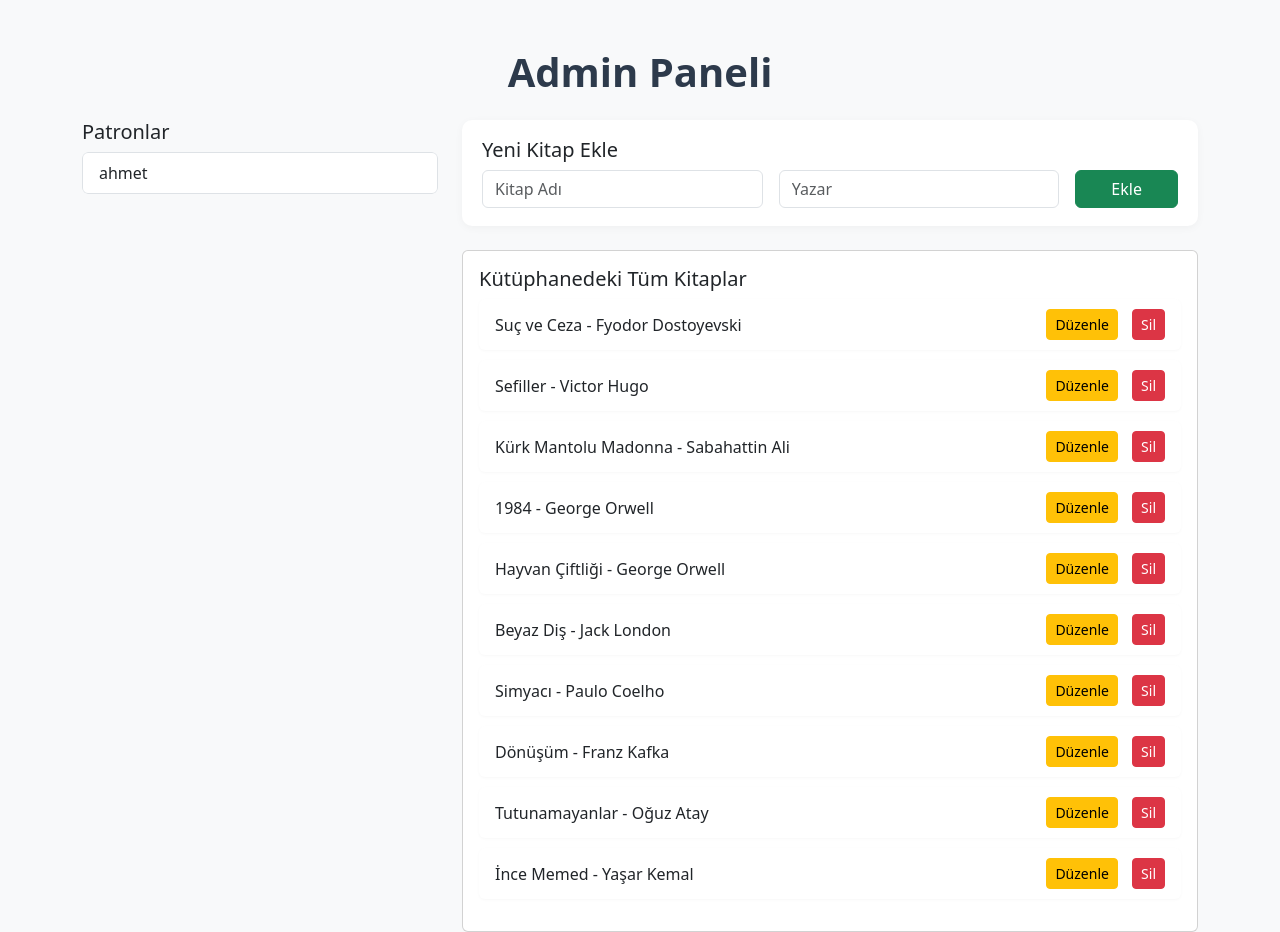
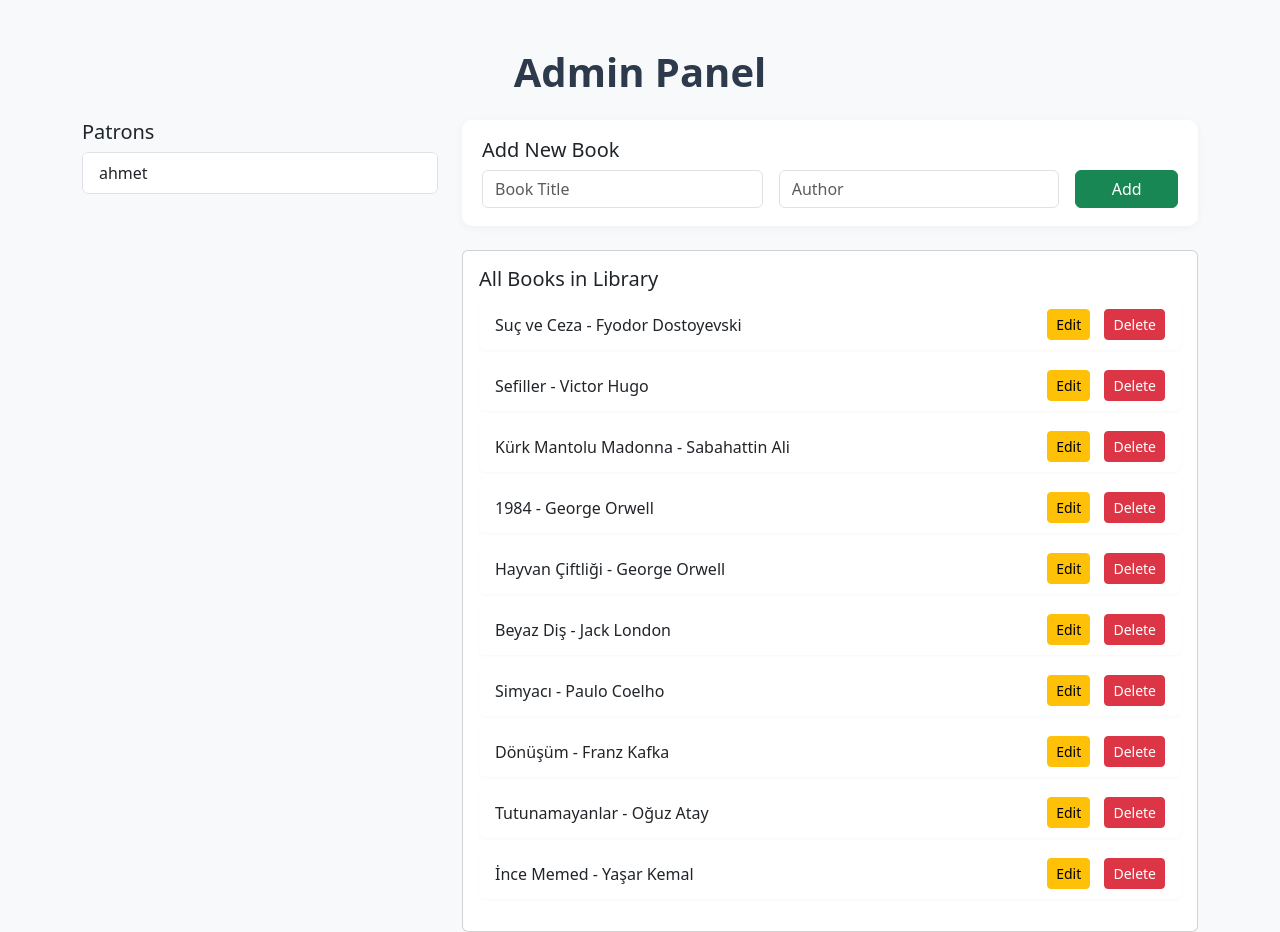
Before and after one commit to BilalEnesS/library_case_py, a FastAPI app: page /admin in a window 1280 px wide. Run offline with FastAPI, Linux system fonts and the light colour scheme.

```diff
--- a/app/main.py
+++ b/app/main.py
@@ -156,6 +156,16 @@ def register_submit(request: Request, username: str = Form(...), password: str =
     patron = models.PatronCreate(username=username, password=password)
     crud.create_patron(db, patron)
     response = RedirectResponse(url="/login", status_code=303)
+    return response
+
+@app.post("/logout", tags=["Arayüz"])
+def logout():
+    """
+    Kullanıcı çıkış yapar ve cookie'yi temizler.
+    Kullanıcıyı ana sayfaya yönlendirir.
+    """
+    response = RedirectResponse(url="/", status_code=303)
+    response.delete_cookie(key="access_token")
     return response
 
 # --- RESTful API Endpointleri (Swagger / Programatik Erişim için) ---
--- a/templates/admin.html
+++ b/templates/admin.html
@@ -1,8 +1,8 @@
 <!DOCTYPE html>
-<html lang="tr">
+<html lang="en">
 <head>
     <meta charset="UTF-8">
-    <title>Admin Paneli</title>
+    <title>Admin Panel</title>
     <link href="https://cdn.jsdelivr.net/npm/bootstrap@5.3.2/dist/css/bootstrap.min.css" rel="stylesheet">
     <style>
         body { background: #f8f9fa; }
@@ -17,10 +17,10 @@
 </head>
 <body>
     <div class="container mt-5">
-        <h1 class="admin-title text-center">Admin Paneli</h1>
+        <h1 class="admin-title text-center">Admin Panel</h1>
         <div class="row">
             <div class="col-md-4">
-                <h5>Patronlar</h5>
+                <h5>Patrons</h5>
                 <ul class="list-group patron-list mb-4">
                     {% for patron in patrons %}
                         <a href="/admin/patron/{{ patron.id }}" class="list-group-item list-group-item-action {% if selected_patron and selected_patron.id == patron.id %}active{% endif %}">
@@ -31,15 +31,15 @@
                 {% if selected_patron %}
                 <div class="card mb-4">
                     <div class="card-body">
-                        <h6 class="card-title">{{ selected_patron.username }}'ın Ödünç Aldığı Kitaplar</h6>
+                        <h6 class="card-title">Books Borrowed by {{ selected_patron.username }}</h6>
                         {% if selected_patron_books %}
                         <ul class="book-list list-unstyled">
                             {% for book in selected_patron_books %}
-                                <li>{{ book.title }} - {{ book.author }} {% if book.due_date %}<span class="badge bg-info text-dark ms-2">İade Tarihi: {{ book.due_date }}</span>{% endif %}</li>
+                                <li>{{ book.title }} - {{ book.author }} {% if book.due_date %}<span class="badge bg-info text-dark ms-2">Due Date: {{ book.due_date }}</span>{% endif %}</li>
                             {% endfor %}
                         </ul>
                         {% else %}
-                        <p>Hiç kitap ödünç almamış.</p>
+                        <p>No books borrowed.</p>
                         {% endif %}
                     </div>
                 </div>
@@ -47,30 +47,30 @@
             </div>
             <div class="col-md-8">
                 <div class="add-book-form mb-4">
-                    <h5>Yeni Kitap Ekle</h5>
+                    <h5>Add New Book</h5>
                     <form method="post" action="/admin/books/add" class="row g-3">
                         <div class="col-md-5">
-                            <input type="text" name="title" class="form-control" placeholder="Kitap Adı" required>
+                            <input type="text" name="title" class="form-control" placeholder="Book Title" required>
                         </div>
                         <div class="col-md-5">
-                            <input type="text" name="author" class="form-control" placeholder="Yazar" required>
+                            <input type="text" name="author" class="form-control" placeholder="Author" required>
                         </div>
                         <div class="col-md-2">
-                            <button type="submit" class="btn btn-success w-100">Ekle</button>
+                            <button type="submit" class="btn btn-success w-100">Add</button>
                         </div>
                     </form>
                 </div>
                 <div class="card">
                     <div class="card-body">
-                        <h5 class="card-title">Kütüphanedeki Tüm Kitaplar</h5>
+                        <h5 class="card-title">All Books in Library</h5>
                         <ul class="book-list list-unstyled">
                         {% for book in books %}
                             <li>
                                 <span>{{ book.title }} - {{ book.author }}</span>
                                 <span>
-                                    <a href="/admin/books/edit/{{ book.id }}" class="btn btn-sm btn-warning">Düzenle</a>
+                                    <a href="/admin/books/edit/{{ book.id }}" class="btn btn-sm btn-warning">Edit</a>
                                     <form method="post" action="/admin/books/delete/{{ book.id }}" style="display:inline;">
-                                        <button type="submit" class="btn btn-sm btn-danger">Sil</button>
+                                        <button type="submit" class="btn btn-sm btn-danger">Delete</button>
                                     </form>
                                 </span>
                             </li>
```
Also changed, not shown: templates/index.html (+54 -11 lines), templates/login.html (+7 -7 lines), templates/register.html (+7 -7 lines).
